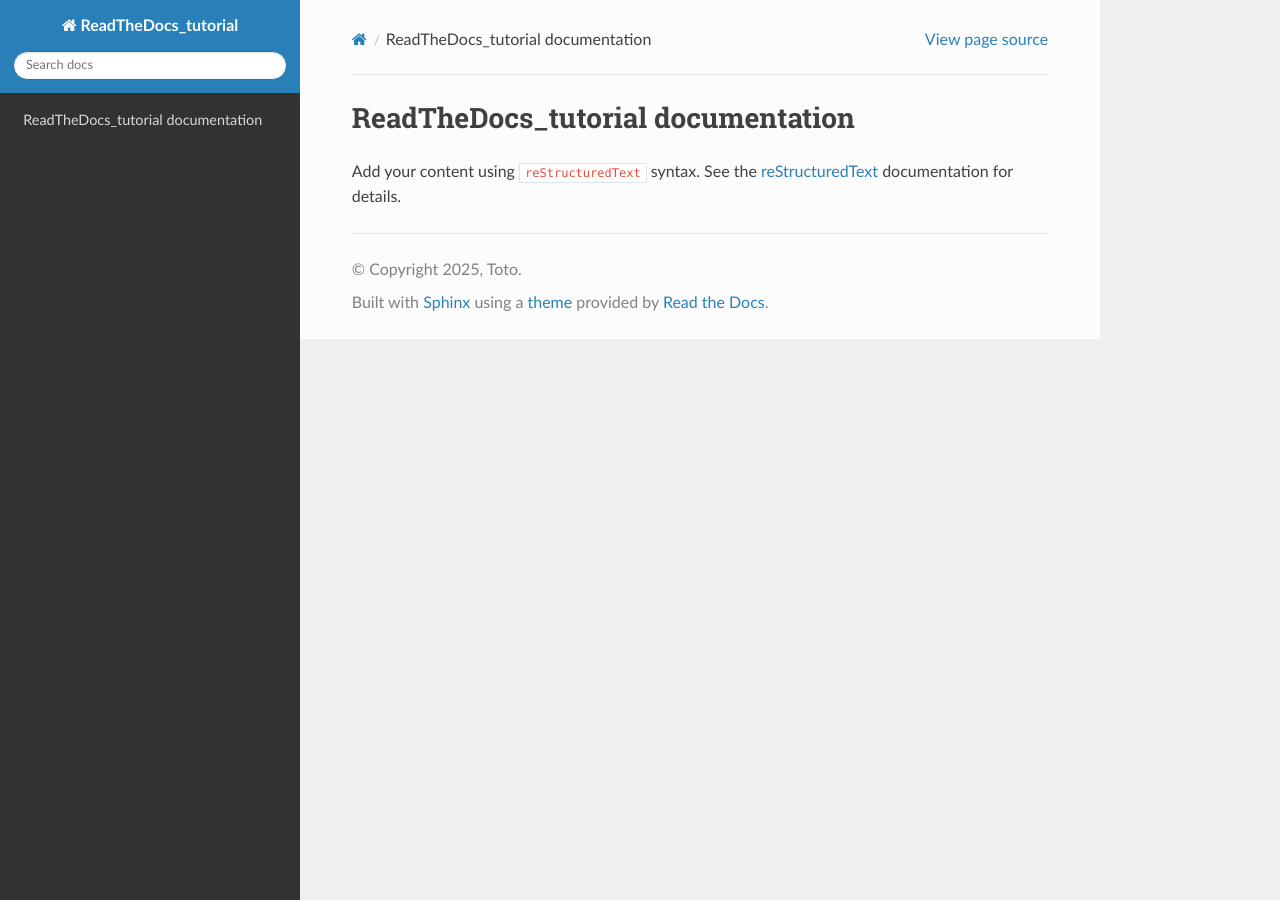
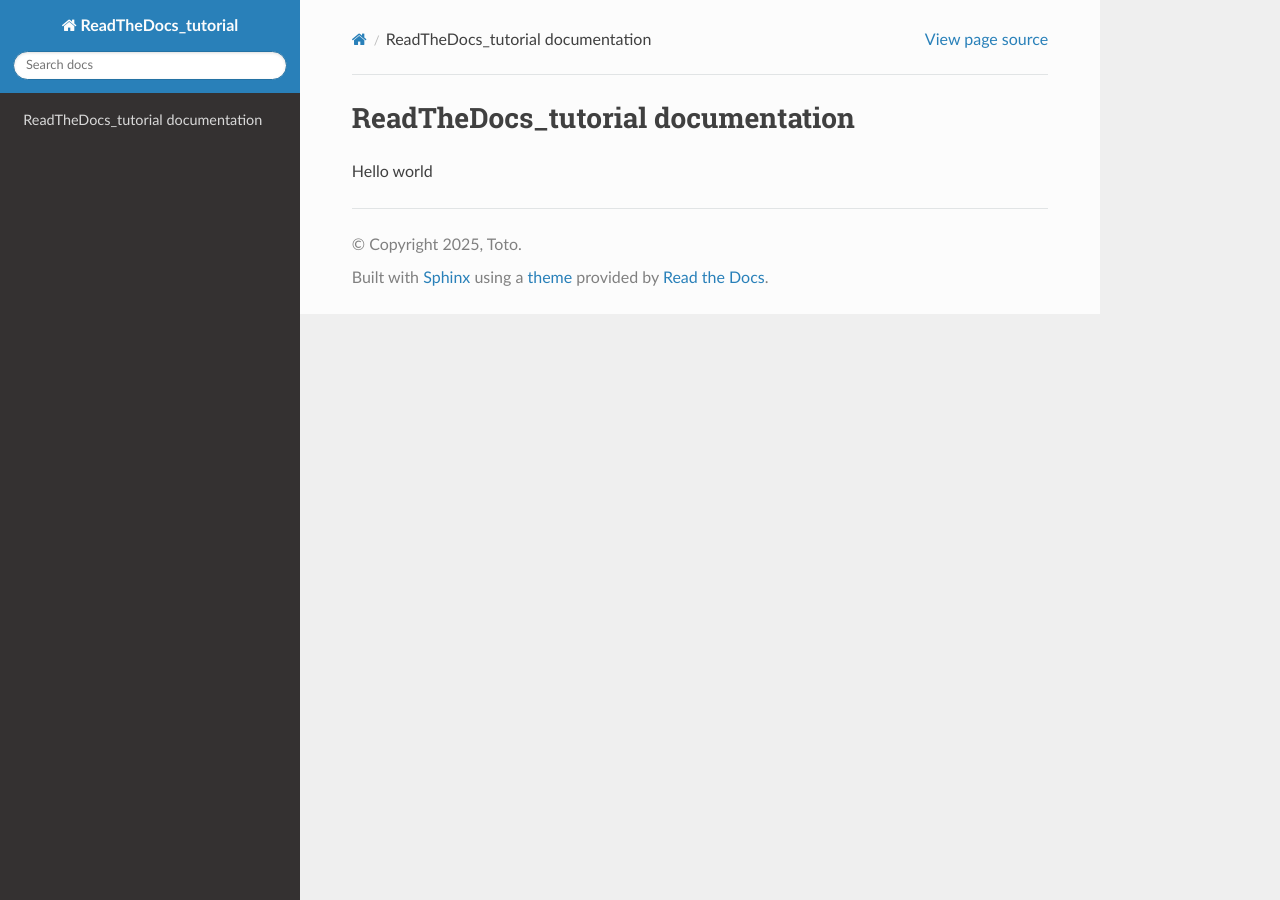
Before and after one commit to Enzo-M25/documentation_rtd_test, a Sphinx documentation site: the page built from source/index.rst, in a window 1280 px wide. Built offline with Sphinx 7.4.7 and the Read the Docs theme 3.1.0, drawn with Linux system fonts in a browser that asks for light colours.

Commit message:
Hello world

```diff
--- a/source/index.rst
+++ b/source/index.rst
@@ -6,9 +6,7 @@
 ReadTheDocs_tutorial documentation
 ==================================
 
-Add your content using ``reStructuredText`` syntax. See the
-`reStructuredText <https://www.sphinx-doc.org/en/master/usage/restructuredtext/index.html>`_
-documentation for details.
+Hello world
 
 
 .. toctree::
```
